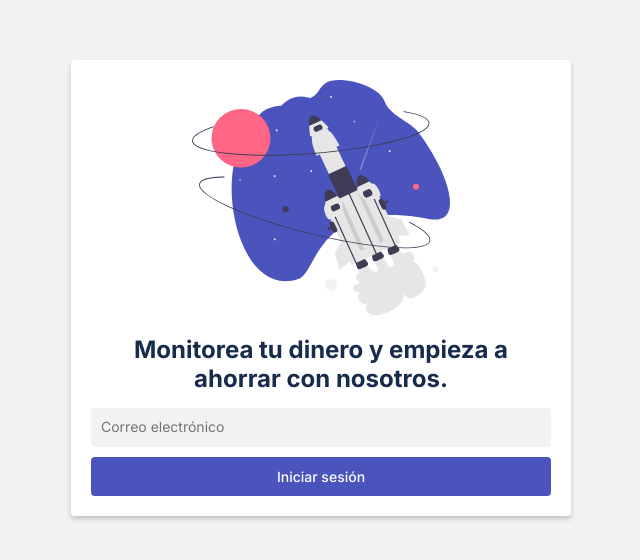
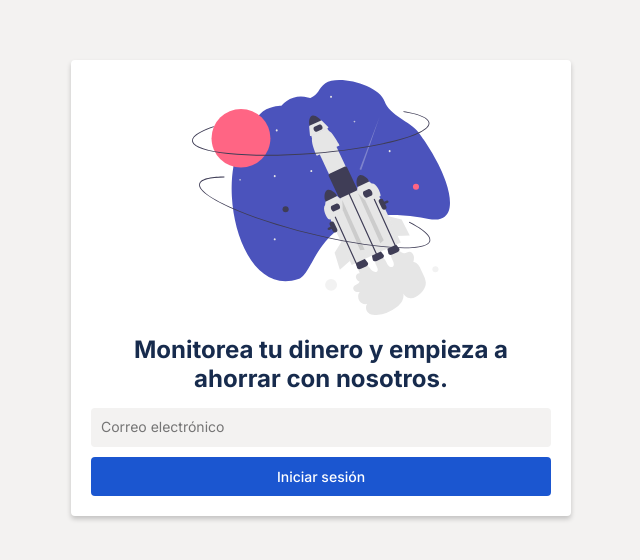
Before and after one commit to ewrightht/sc-expen, a React (Vite) app: page /app/login in a window 1280 px wide. Shown: the part 112-672 px from the top of the page, without its empty margins (319-959 px from the left). Built offline with nearby package versions, Linux system fonts and the light colour scheme.

Commit message:
primary color :)

```diff
--- a/src/theme/theme.js
+++ b/src/theme/theme.js
@@ -1,6 +1,6 @@
 const theme = {
   palette: {
-    primary: "#4B53BC",
+    primary: "#1B56D0",
     secondary: "#6c5ce7",
     danger: "#f53b57",
     warning: "#ffc048",
```
